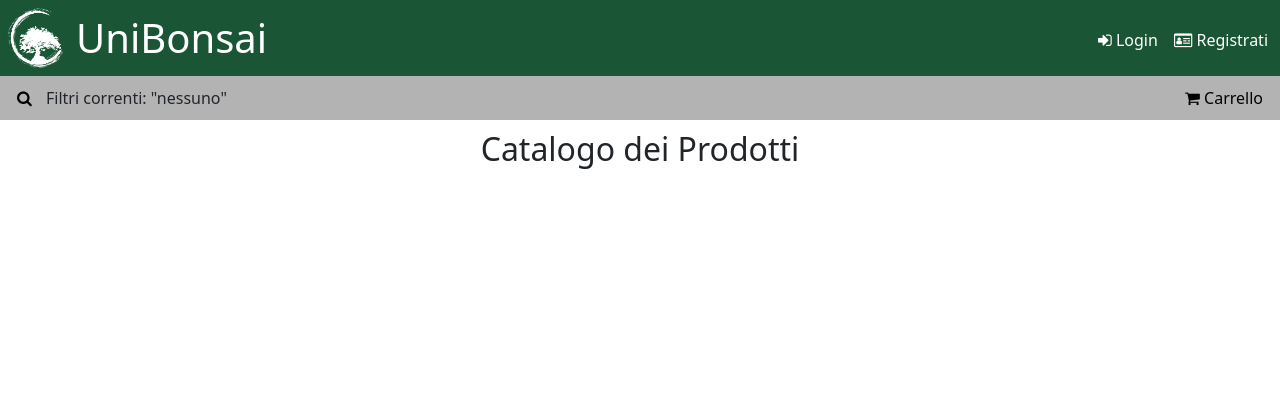
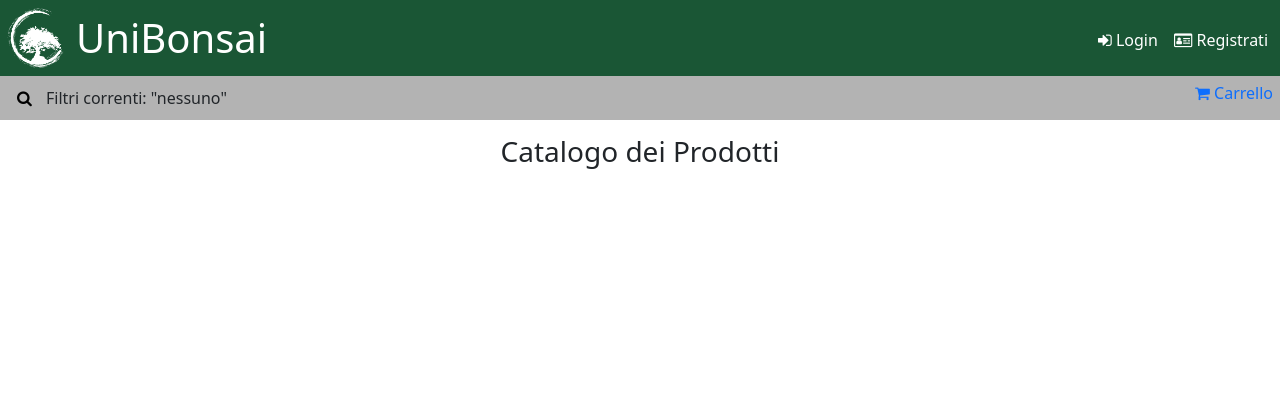
Before and after one commit to Sonofapo/Elaborato-Tecnologie-Web, a PHP site: page / in a window 1280 px wide. Shown: the top 420 px of the page. Run offline with PHP 8.4, Linux system fonts and the light colour scheme; data that the repository does not hold is empty.

Commit message:
Modifiche accessibilità

```diff
--- a/src/catalogo/cart.php
+++ b/src/catalogo/cart.php
@@ -10,8 +10,8 @@
 					<img src="<?php echo $vars["IMG_PATH"].$product["path"] ?>" alt="" />
 				</div>
 				<div class="product-info">
-					<h5><?php echo ucfirst($product["name"]) ?></h5>
-					<h6>Prezzo: <?php echo $product["price"] ?>&euro;</h6>
+					<p class="product-name"><?php echo ucfirst($product["name"]) ?></p>
+					<p>Prezzo: <?php echo $product["price"] ?>&euro;</p>
 					<button class="remove-from-cart btn btn-danger" id="prod-<?php echo $product["id"] ?>">
 						Rimuovi
 					</button>
--- a/src/catalogo/view.php
+++ b/src/catalogo/view.php
@@ -63,20 +63,18 @@
 	</form>
 </aside>
 <main>
-	<section id="filters" class="d-flex justify-content-between">
+	<div id="filters" class="d-flex justify-content-between">
 		<div>
 			<button title="Filtri" class="icon" id="search-button"><span class="fa fa-search"></span></button>
 			Filtri correnti: "<span id="current-filters"><?php echo $vars["filters"] ?? "nessuno" ?></span>"
 		</div>
 		<div>
-			<a href="?action=catalogo&mode=cart">
-				<button class="icon" id="cart"><span class="fa fa-shopping-cart"></span> Carrello</button>
-			</a>
+			<a id="cart" href="?action=catalogo&mode=cart"><span class="fa fa-shopping-cart"></span> Carrello</a>
 		</div>
-	</section>
+	</div>
 
 	<section>
-		<h2>Catalogo dei Prodotti</h2>
+		<h3>Catalogo dei Prodotti</h3>
 		<div id="product-list">
 			<?php foreach ($vars["products"] as $product) : ?>
 			<div class="product-card">
@@ -84,8 +82,8 @@
 					<img src="<?php echo $vars["IMG_PATH"].$product["path"] ?>" alt="" />
 				</div>
 				<div class="product-info">
-					<h5><?php echo ucfirst($product["name"]) ?></h5>
-					<h6>Prezzo: <?php echo $product["price"] ?>&euro;</h6>
+					<p class="product-name"><?php echo ucfirst($product["name"]) ?></p>
+					<p>Prezzo: <?php echo $product["price"] ?>&euro;</p>
 					<button class="add-to-cart btn btn-primary" id="prod-<?php echo $product["id"] ?>">
 						Aggiungi al carrello
 					</button>
--- a/style/style.css
+++ b/style/style.css
@@ -66,26 +66,26 @@ main {
 	padding-bottom: 55px;
 }
 
-button#search-button:hover, button#cart:hover{
+button#search-button:hover, a#cart:hover{
 	color: white;
 	border-radius: 2px;
 	background-color: grey;
 }
 
-section#filters button.icon {
+div#filters button.icon {
 	color: black;
 	padding: 5px 10px;
 }
 
-main section#filters {
+main div#filters {
 	background-color: rgba(151, 151, 151, 0.726);
 	padding: 5px 7px;
 }
 
-main section > h2 {
+main section > h3, main section > h2 {
 	text-align: center;
 	margin: 0;
-	padding: 10px 0;
+	padding: 15px 0;
 }
 
 section div#product-list {
@@ -117,6 +117,12 @@ div.product-info {
 	width: calc(100% - 140px);
 	height: 100%;
 	padding-left: 5px;
+}
+
+div.product-info > p.product-name {
+	margin:0;
+	font-size: larger;
+	font-weight: bold;
 }
 
 div.product-info > button {
```
